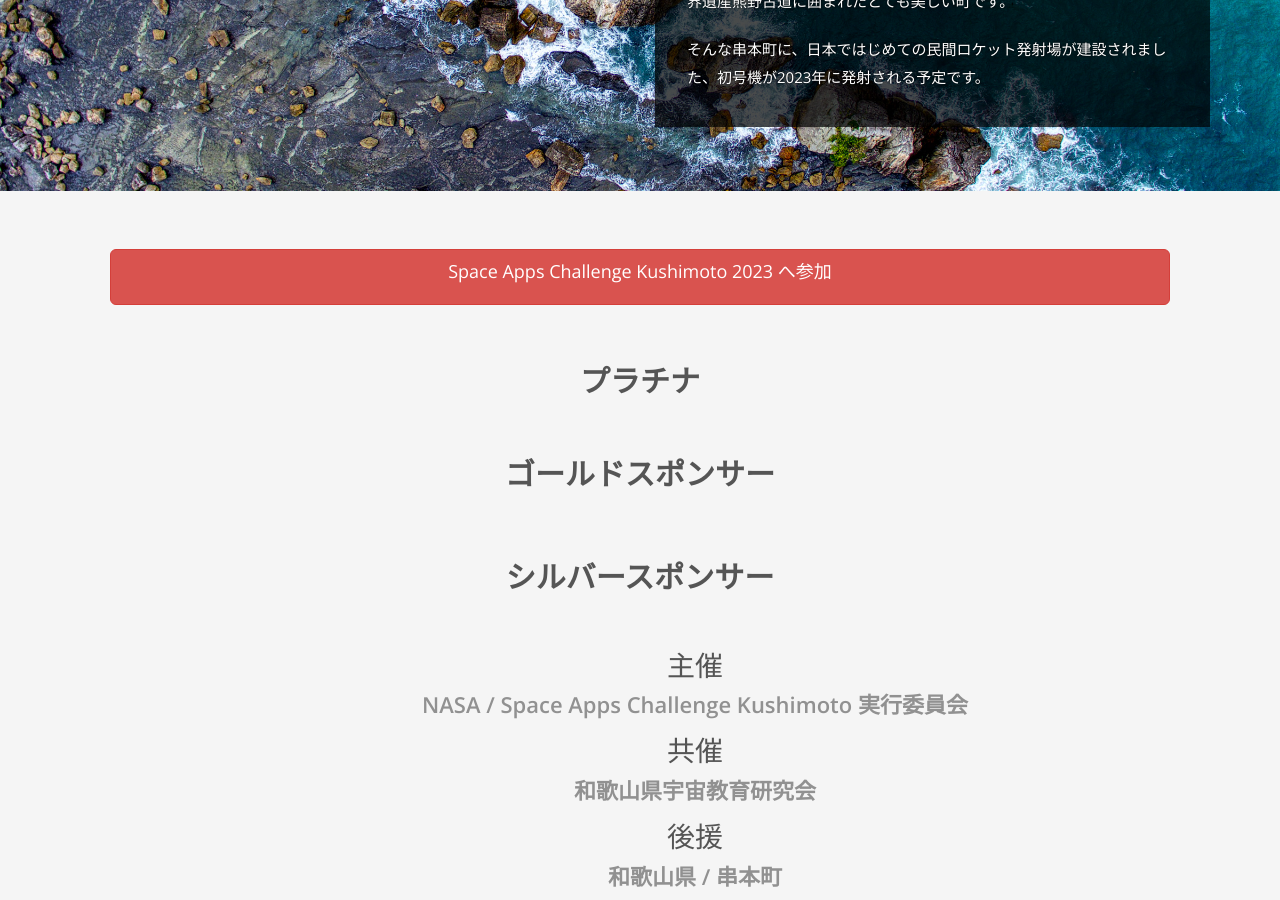
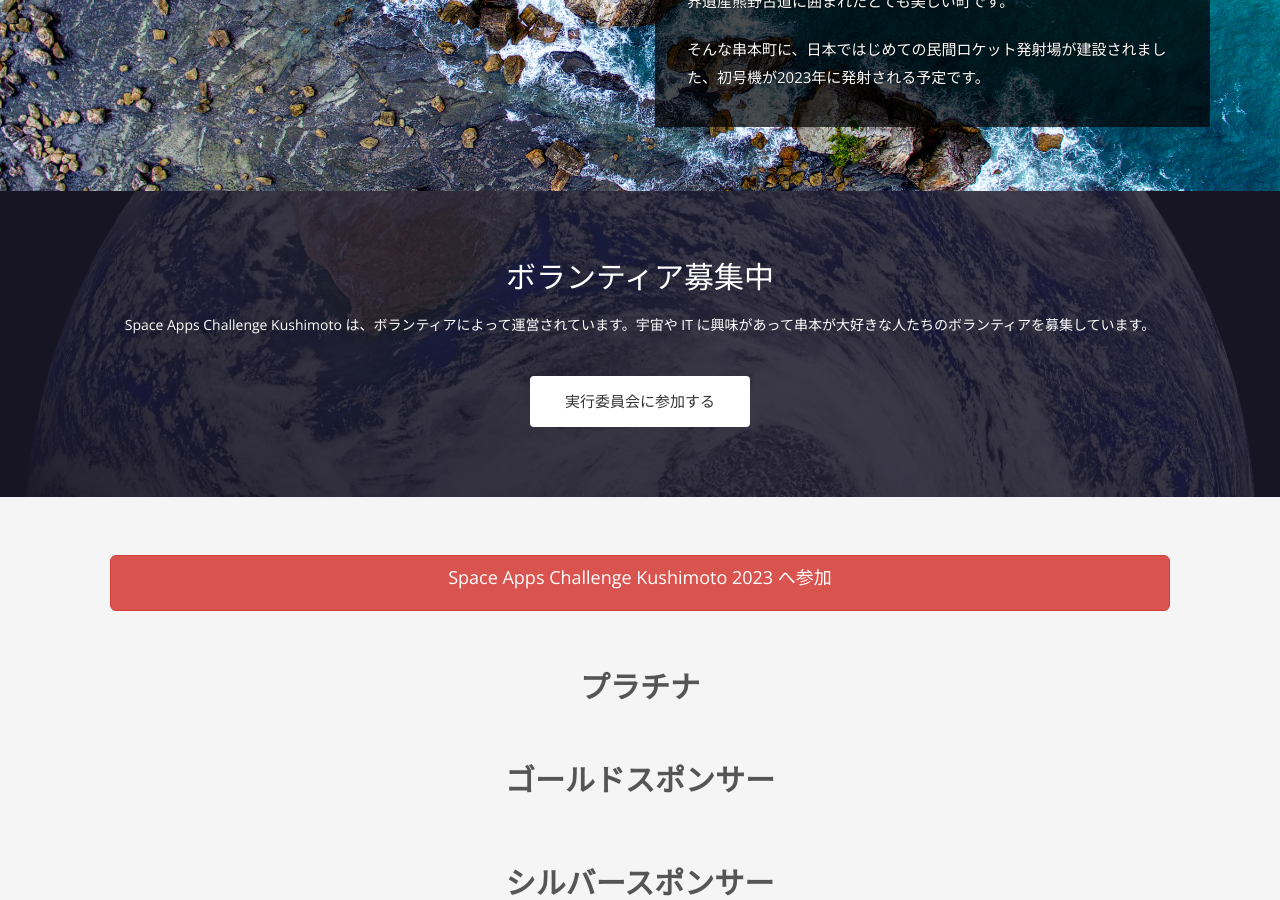
Before and after one commit to space-apps-kushimoto/space-apps-kushimoto.github.io, a Jekyll site: the page built from index.html, in a window 1280 px wide and 900 px high, scrolled down 1980 px. Built offline with Jekyll 4.4.1, drawn with Linux system fonts in a browser that asks for light colours; nearby versions of some CDN libraries; some web fonts are replaced; a script that is not in the unit is left out.

Commit message:
Update index.html

```diff
--- a/index.html
+++ b/index.html
@@ -55,16 +55,17 @@
 </section>
 
 <!-- Call to action Start -->
-<!-- <section id="call-to-action">
+<section id="call-to-action">
   <div class="container">
     <div class="row">
       <div class="col-md-12">
         <div class="block">
           <h2>ボランティア募集中</h2>
           <p>Space Apps Challenge Kushimoto は、ボランティアによって運営されています。宇宙や IT に興味があって串本が大好きな人たちのボランティアを募集しています。</p>
-          <a class="btn btn-default btn-call-to-action" href="https://docs.google.com/forms/d/e/1FAIpQLScLeLQcdq65T5Ka7SmJdqShZPgEu3oic8JNZiTrQd05hTP_WQ/viewform" target="_blank">実行委員会に参加する</a>
+          <!--a class="btn btn-default btn-call-to-action" href="https://docs.google.com/forms/d/e/1FAIpQLScLeLQcdq65T5Ka7SmJdqShZPgEu3oic8JNZiTrQd05hTP_WQ/viewform" target="_blank">実行委員会に参加する</a-->
+          <a class="btn btn-default btn-call-to-action" href=""_blank">実行委員会に参加する</a>
         </div>
       </div>
     </div>
   </div>
-</section> -->
+</section>
```
